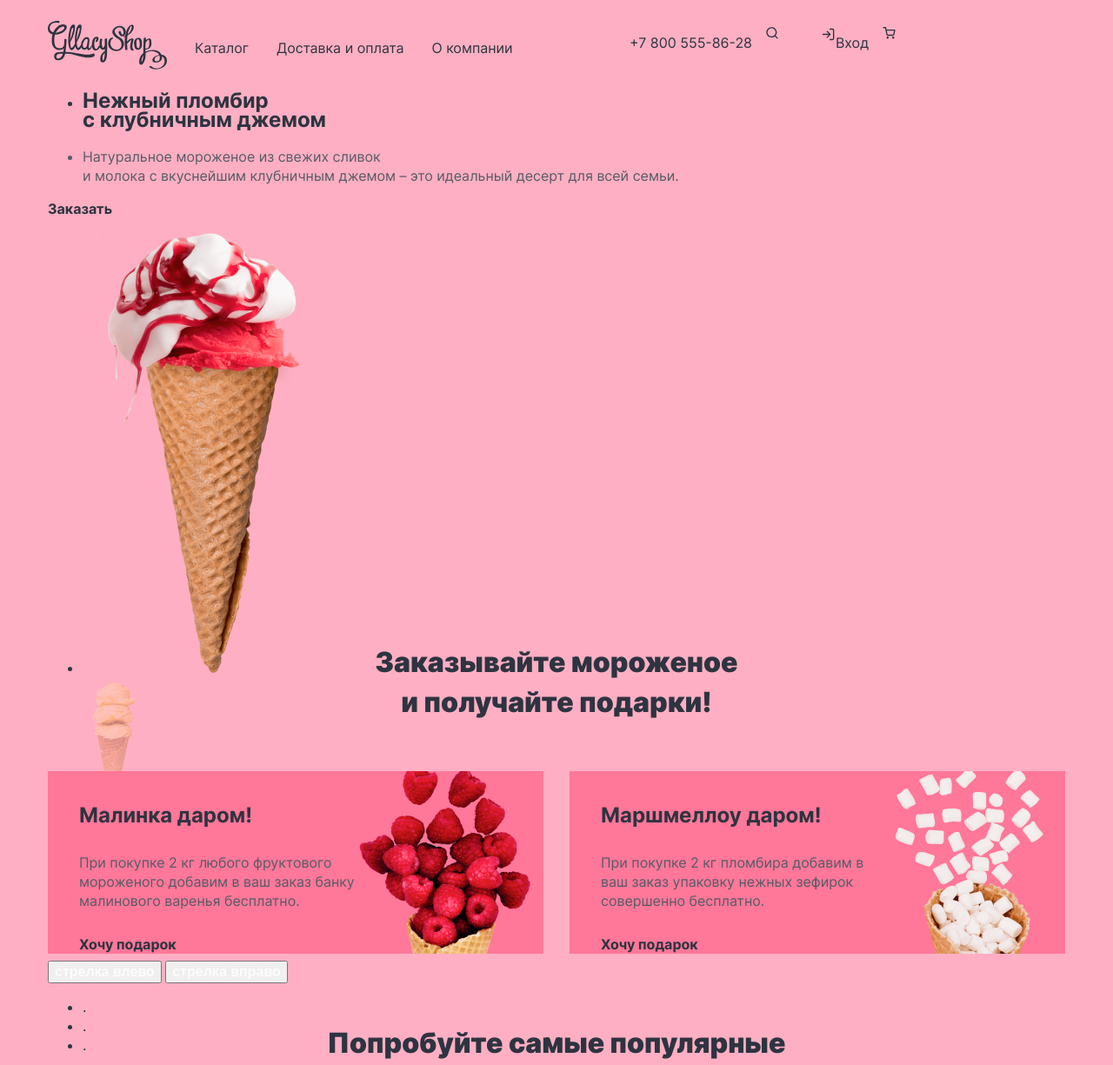
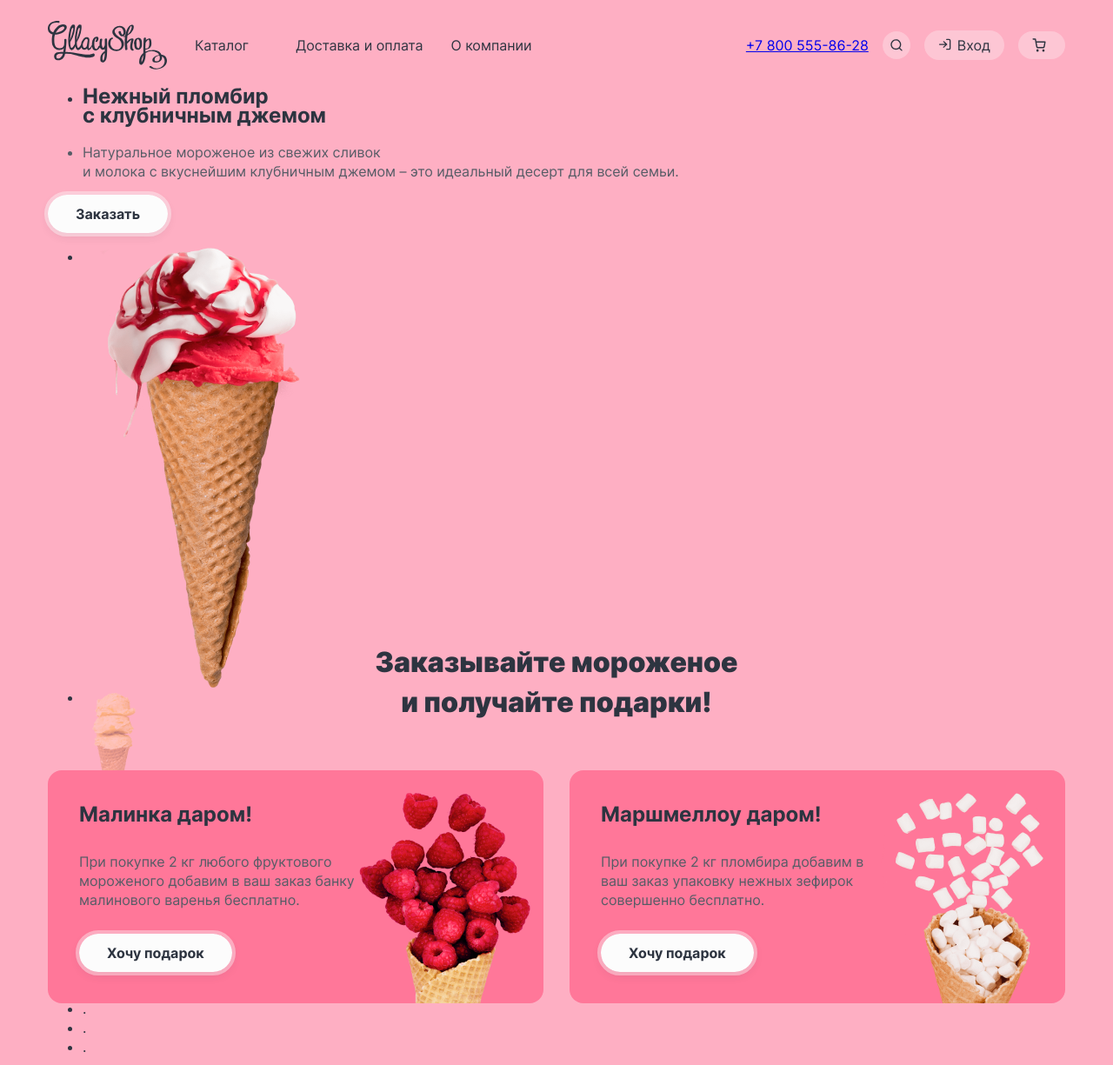
Before and after one commit to htmlacademy-htmlcss/2080327-gllacy-35, a plain HTML site: page index.html in a window 1280 px wide. Shown: the top 1225 px of the page at 87% size. Drawn offline with Linux system fonts and the light colour scheme.

Commit message:
Делает мелкие сетки страниц на флексах catalog.html index.html styles.css

```diff
--- a/index.html
+++ b/index.html
@@ -14,7 +14,7 @@
         <nav class="navigation">
             <ul class="navigation-list">
                 <li class="navigation-item">
-                    <a class="navigation-link" href="catalog.html">
+                    <a class="navigation-link dropdown-head" href="catalog.html">
                         Каталог
                     </a>
                     <ul class="dropdown">
@@ -57,34 +57,24 @@
                 </li>
             </ul>
         </nav>
-        <nav class="navigation">
-            <ul class="navigation-list navigation-user">
-                <li class="navigation-item">
-                    <a class="navigation-link" href="tel:+78005558628">
+        <div class="user-action">
+                    <a class="phone-link" href="tel:+78005558628">
                         +7 800 555-86-28
                     </a>
-                </li>
-                <li class="navigation-item">
-                    <a class="navigation-link icon-find" href="#">
+                    <a class="header-button icon-find" href="#">
            <span class="visually-hidden">
              Поиск
            </span>
                     </a>
-                </li>
-                <li class="navigation-item log-in">
-                    <a class="navigation-link" href="#">
+                    <a class="header-button sign-in" href="#">
                         Вход
                     </a>
-                </li>
-                <li class="navigation-item">
-                    <a class="navigation-link basket-header" href="#">
+                    <a class="header-button basket-header" href="#">
               <span class="visually-hidden">
               Корзина
               </span>
                     </a>
-                </li>
-            </ul>
-        </nav>
+        </div>
     </header>
     <main class="main-index main-container">
         <h1 class="visually-hidden">
@@ -163,7 +153,6 @@
             </h2>
             <div class="hot-cols">
                 <div class="hot-col raspberry-bg">
-                    <div class="hot-content">
                         <h3 class="title">
                             Малинка даром!
                         </h3>
@@ -175,9 +164,7 @@
                             Хочу подарок
                         </a>
                 </div>
-                </div>
                 <div class="hot-col marshmallow-bg">
-                    <div class="hot-content">
                         <h3 class="title">
                             Маршмеллоу даром!
                         </h3>
@@ -187,7 +174,6 @@
                         <a class="button" href="#">
                             Хочу подарок
                         </a>
-                    </div>
                 </div>
             </div>
         </section>
@@ -218,6 +204,7 @@
                           </span>
                                 <img src="img/basket-cart-button.svg" width="15" height="14" alt="В корзину">
                             </button>
+                        </div>
                     </div>
                 </li>
                 <li class="product-card">
--- a/styles/styles.css
+++ b/styles/styles.css
@@ -46,6 +46,12 @@ button {
     color: #FCFCFC;
 }
 
+img {
+    display: block;
+}
+
+
+
 .container {
     margin: 0 auto;
     width: 1170px;
@@ -63,6 +69,16 @@ button {
     color: #2D3440;
 }
 
+.header-button {
+    margin-left: 16px;
+    padding: 6px 16px;
+    min-height: 20px;
+    background-color: rgba(252, 252, 252, 0.3);
+    border-radius: 30px;
+    text-decoration: none;
+    color: #2D3440;
+}
+
 .main-container {
     flex-grow: 1;
 }
@@ -73,29 +89,41 @@ button {
     font-size: 32px;
     line-height: 46px;
     text-align: center;
-    padding: 56px;
+    margin: 0 auto 55px;
+}
+
+.sign-in {
+    padding-left: 38px;
+    background-image: url("../img/log-in.svg");
+    background-repeat: no-repeat;
+    background-size: 16px 16px;
+    background-position: 16px 8px;
 }
 
 .headline-present {
-    width: 434px;
-    margin: 0 auto;
-    padding-top: 0;
+    max-width: 434px;
+
 }
 
 .headline-popular {
-    width: 527px;
-    margin: 0 auto;
-    padding-top: 0;
+    max-width: 527px;
 }
 
 .page-header {
     display: flex;
     align-items: center;
     margin-top: 24px;
+    justify-content: space-between;
 }
 
 .navigation {
     width: 500px;
+}
+
+.user-action {
+    display: flex;
+    align-items: center;
+    margin-left: auto;
 }
 
 .navigation-list {
@@ -111,28 +139,39 @@ button {
     display: none;
 }
 
-.log-in {
-    background-image: url("../img/log-in.svg");
-    background-repeat: no-repeat;
+.dropdown-head {
+    padding-right: 38px;
 }
 
+
 .basket-header {
+    padding-left: 38px;
     background-image: url("../img/basket.svg");
     background-repeat: no-repeat;
+    background-size: 16px 16px;
+    background-position: 16px 8px;
 }
 
-.hot-content .title {
+.hot-col .title {
     font-weight: 700;
     font-size: 24px;
     line-height: 30px;
+
 }
 
 .button {
+    padding: 12px 32px;
     text-decoration: none;
     color: #2D3440;
     font-weight: 700;
     font-size: 16px;
     line-height: 20px;
+    background-color: #FCFCFC;
+    outline: 4px solid rgba(252, 252, 252, 0.4);
+    box-shadow: 0px 4px 12px rgb(45 52 64 / 10%);
+    border-radius: 26px;
+    display: block;
+    width: max-content;
 }
 
 .name {
@@ -248,6 +287,10 @@ button {
 .icon-find {
     background-image: url("../img/search.svg");
     background-repeat: no-repeat;
+    padding: 0;
+    width: 32px;
+    height: 32px;
+    background-position: center;
 }
 
 .icon-ice-cream {
@@ -294,16 +337,19 @@ button {
 }
 
 .hot-col {
-    display: flex;
-    justify-content: space-between;
-    width: 570px;
     background-color: #FF7799;
+    padding: 36px 206px 36px 36px;
+    max-width: 328px;
+    border-radius: 16px;
 }
 
 .product-catalog {
+    display: grid;
     padding: 0;
     margin:0;
-    display: flex;
+    display: grid;
+    grid-template-columns: repeat(4, 1fr);
+    gap: 30px;
     justify-content: space-between;
     flex-wrap: wrap;
 }
@@ -393,24 +439,15 @@ button {
     overflow: hidden;
 }
 
-.navigation-user .navigation-link {
-    min-width: 32px;
-    min-height: 32px;
-}
-
 .section-slider {
-    height: 554px;
+    height: 559px;
     margin-bottom: 80px;
 }
 
 .section-hot {
     margin-bottom: 80px;
 }
-.hot-content {
-    padding-top: 36px;
-    padding-left: 36px;
-    width: 328px;
-}
+
 .raspberry-bg {
     background-image: url("../img/raspberry.png");
     background-repeat: no-repeat;
```
Lines whose indentation alone changed are shown as unchanged.
